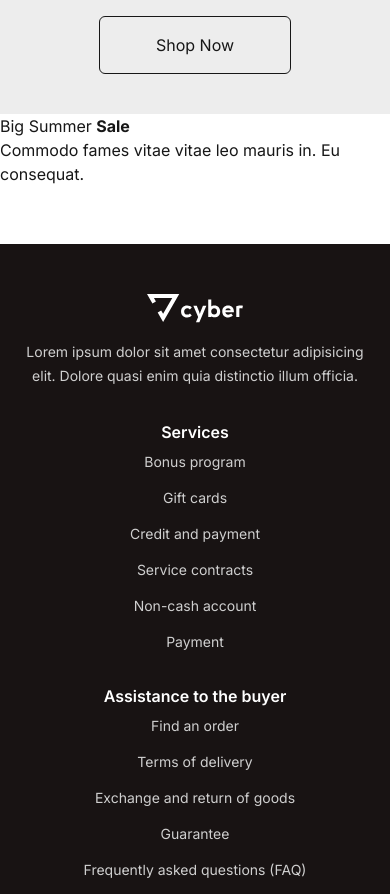
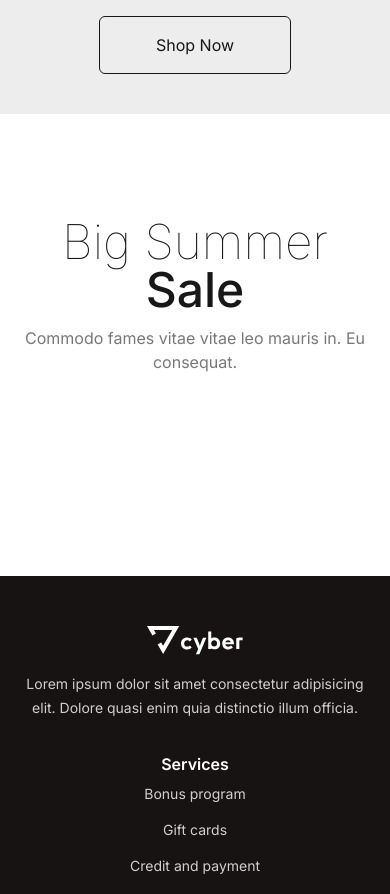
Before and after one commit to alexandreraminelli/pratica-nextjs-electronic-store, a Next.js app: page / in a window 390 px wide. Shown: the part 2506-3400 px from the top of the page. Built offline with nearby package versions, Linux system fonts and the light colour scheme.

Commit message:
feat(cta): estilização do footer banner para mobile

```diff
--- a/src/app/ui/components/banners/FooterBanner.tsx
+++ b/src/app/ui/components/banners/FooterBanner.tsx
@@ -11,15 +11,15 @@ const { title, subtitle, href } = bigSummerSaleBanner
  */
 export default function FooterBanner() {
   return (
-    <aside>
-      <div>
+    <aside className="flex flex-col items-center text-center py-26 gap-10 pd-container">
+      <div className="flex flex-col gap-3">
         {/* Título */}
-        <h2>
-          {title.normal} <strong>{title.bolder}</strong>
+        <h2 className="font-thin text-5xl leading-11">
+          {title.normal} <strong className="font-medium">{title.bolder}</strong>
         </h2>
 
         {/* Subtítulo */}
-        <p>{subtitle}</p>
+        <p className="font-normal text-base text-light-48">{subtitle}</p>
       </div>
 
       {/* Botão */}
--- a/tailwind.config.ts
+++ b/tailwind.config.ts
@@ -135,6 +135,11 @@ export default {
       /** Espaçamentos personalizados. */
       spacing: {
         "22": "88px",
+        "26": "104px",
+      },
+      /** Altura da linha. */
+      lineHeight: {
+        "11": "48px",
       },
     },
   },
```
